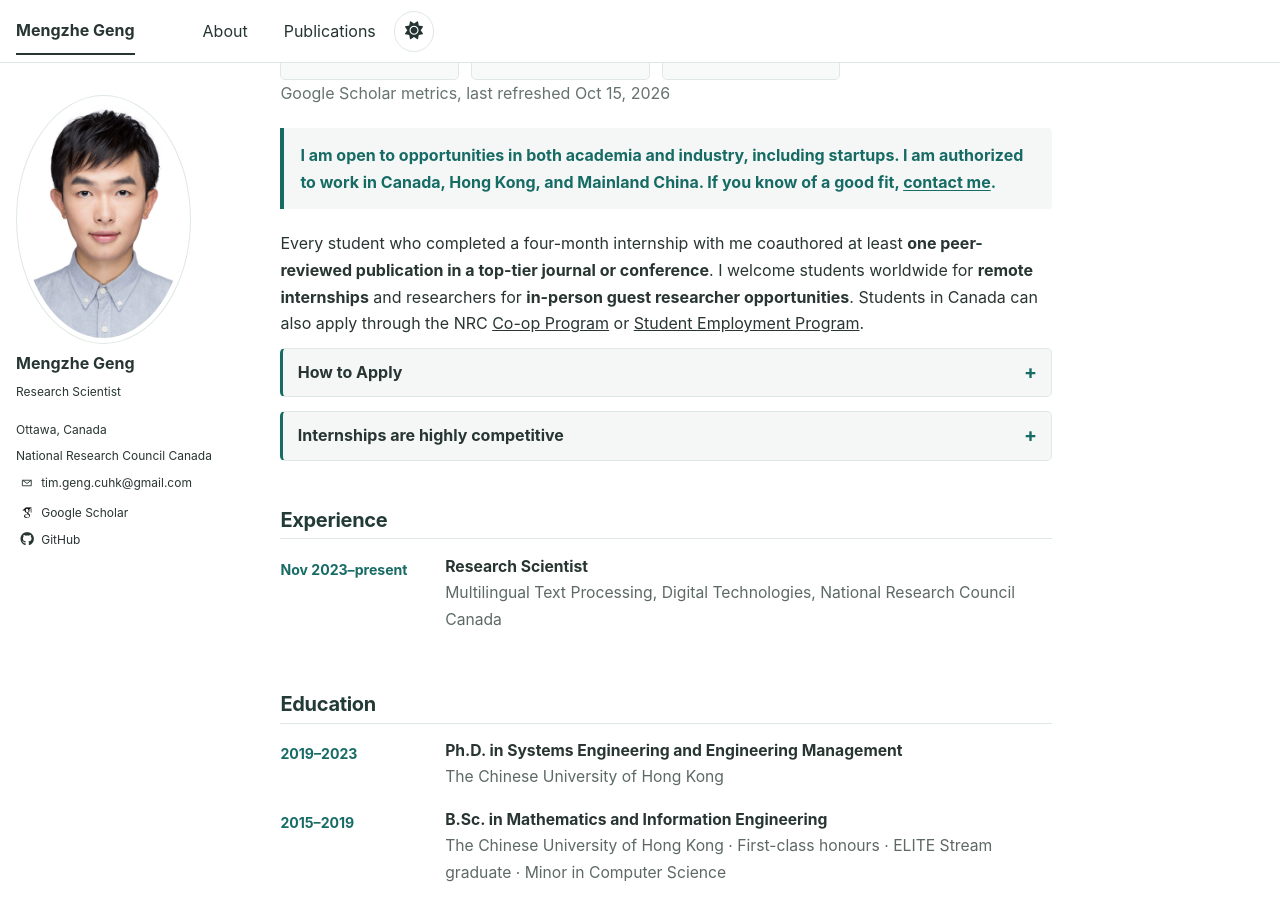
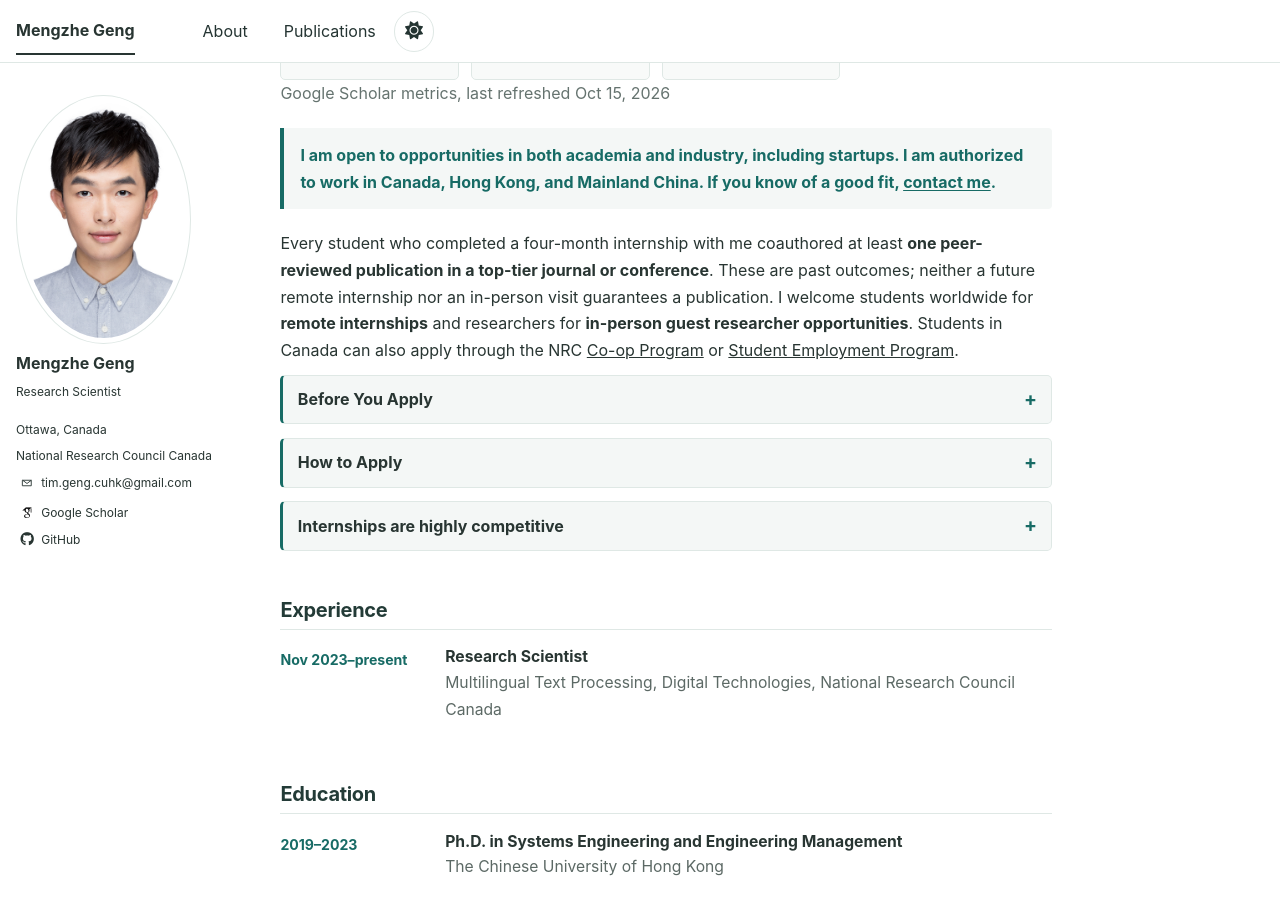
Before and after one commit to MENGZHEGENG/MENGZHEGENG.github.io, a Jekyll site: the page built from _pages/about.md, in a window 1280 px wide and 900 px high, scrolled down 453 px. Built offline with Jekyll 4.4.1, drawn with Linux system fonts in a browser that asks for light colours; some web fonts are replaced; some of the changed text lies outside the part shown.

Commit message:
Clarify application guidance and award order

```diff
--- a/_pages/about.md
+++ b/_pages/about.md
@@ -24,12 +24,17 @@
 <p class="stats-note">Google Scholar metrics, last refreshed {{ site.data.scholar_metrics.updated_at | date: "%b %-d, %Y" }}</p>
 
 <p class="availability-notice"><strong>I am open to opportunities in both academia and industry, including startups. I am authorized to work in Canada, Hong Kong, and Mainland China. If you know of a good fit, <a href="mailto:tim.geng.cuhk@gmail.com">contact me</a>.</strong></p>
-<p class="collaboration-invitation">Every student who completed a four-month internship with me coauthored at least <strong>one peer-reviewed publication in a top-tier journal or conference</strong>. I welcome students worldwide for <strong>remote internships</strong> and researchers for <strong>in-person guest researcher opportunities</strong>. Students in Canada can also apply through the NRC <a href="https://www.nrc.canada.ca/en/corporate/careers/nrc-co-op-program" target="_blank" rel="noopener noreferrer">Co-op Program</a> or <a href="https://nrc.canada.ca/en/corporate/careers/nrc-student-employment-program" target="_blank" rel="noopener noreferrer">Student Employment Program</a>.</p>
+<p class="collaboration-invitation">Every student who completed a four-month internship with me coauthored at least <strong>one peer-reviewed publication in a top-tier journal or conference</strong>. These are past outcomes; neither a future remote internship nor an in-person visit guarantees a publication. I welcome students worldwide for <strong>remote internships</strong> and researchers for <strong>in-person guest researcher opportunities</strong>. Students in Canada can also apply through the NRC <a href="https://www.nrc.canada.ca/en/corporate/careers/nrc-co-op-program" target="_blank" rel="noopener noreferrer">Co-op Program</a> or <a href="https://nrc.canada.ca/en/corporate/careers/nrc-student-employment-program" target="_blank" rel="noopener noreferrer">Student Employment Program</a>.</p>
+<details class="internship-note before-you-apply">
+  <summary>Before You Apply</summary>
+  <p><strong>Capacity and fit.</strong> Both remote internships and in-person visits have very limited capacity. I spend substantial time working closely with students and research partners, so I can take on only proposals with a strong research fit and clear mutual benefit. A remote internship is typically required before I consider an in-person visit. Research postgraduate students should notify their supervisor before contacting me. Any position, including a remote internship, requires my supervisor's written approval before I can commit.</p>
+  <p><strong>Research security and oversight.</strong> As a federal research institution, the NRC must protect the integrity of Government of Canada work. Requirements for NRC work can be more stringent than typical academic arrangements, and NRC-related activities and partnerships are subject to internal oversight and monitoring. Remote internships require a brief, risk-based research-security review under the <a href="https://nrc.canada.ca/en/corporate/values-ethics/statement-research-security" target="_blank" rel="noopener noreferrer">NRC Statement on Research Security</a>; access to non-public NRC research information depends on that review. International or inter-institutional projects may require additional security and administrative review based on the project and planned activities. Please consider the need for the proposed collaboration and its mutual benefit.</p>
+  <p><strong>Remote resources and intellectual property.</strong> Remote interns typically cannot access NRC computational resources. NRC's <a href="https://www.nrc.canada.ca/en/research-development/intellectual-property-licensing/nrcs-intellectual-property-ip-policy" target="_blank" rel="noopener noreferrer">intellectual-property policy</a> governs work connected with NRC. Depending on a person's formal status and agreement, intellectual property created as part of NRC duties or using NRC facilities, equipment, or financial support may belong to the Crown. Please raise any institutional IP requirements before a project is defined. Different ownership terms for defined parts of the work may be possible only where NRC policy permits them and NRC approves and documents them in writing before work begins.</p>
+  <p><strong>In-person visits.</strong> A visit is not NRC employment and does not itself authorize work. Immigration requirements depend on planned activities; some unpaid activities may still count as work under <a href="https://ircc.canada.ca/english/helpcentre/answer.asp?qnum=1288" target="_blank" rel="noopener noreferrer">IRCC guidance</a>. I have consulted immigration counsel to define the boundaries for these visits, but any required authorization must be confirmed before travel. In-person visitors must complete NRC's comprehensive security screening for Government of Canada <a href="https://www.canada.ca/en/government/publicservice/workforce/staffing/security-screening.html" target="_blank" rel="noopener noreferrer">Reliability Status</a>. Students studying outside Canada without Canadian residency status should contact me at least six months before a planned visit. Visits are unpaid: there is no salary, stipend, or reimbursement of expenses, including conference registration or fees for paid journal publication.</p>
+</details>
 <details class="internship-note application-procedure">
   <summary>How to Apply</summary>
-  <p><strong>Students:</strong> Email a CV and transcripts from your bachelor's degree onward. <strong>Researchers:</strong> Email a CV. Contact me at <a href="mailto:tim.geng.cuhk@gmail.com">tim.geng.cuhk@gmail.com</a>.</p>
-  <p>Remote internships involving NRC research require a brief, risk-based research-security review before access to non-public NRC research information, in line with the <a href="https://nrc.canada.ca/en/corporate/values-ethics/statement-research-security" target="_blank" rel="noopener noreferrer">NRC Statement on Research Security</a>.</p>
-  <p><strong>In-person visits:</strong> A visit is not an NRC employment arrangement: visitors receive no salary or stipend, and expenses are not reimbursed. Immigration authorization depends on the activities; some unpaid activities can still count as work under <a href="https://ircc.canada.ca/english/helpcentre/answer.asp?qnum=1288" target="_blank" rel="noopener noreferrer">IRCC guidance</a>. I have consulted legal counsel on a workable immigration route, but any required authorization must be confirmed before travel. In-person visitors must obtain Government of Canada <a href="https://www.canada.ca/en/government/publicservice/workforce/staffing/security-screening.html" target="_blank" rel="noopener noreferrer">Reliability Status</a> through the NRC security-screening process. This is a standard requirement for in-person hosting and does not reflect a personal assessment. Students studying outside Canada without Canadian residency status should contact me at least six months before a planned visit.</p>
+  <p><strong>Students:</strong> Email a CV and academic transcripts from your bachelor's degree onward. <strong>Researchers:</strong> Email a CV. Contact me at <a href="mailto:tim.geng.cuhk@gmail.com">tim.geng.cuhk@gmail.com</a>.</p>
 </details>
 <details class="internship-note">
   <summary>Internships are highly competitive</summary>
@@ -209,7 +214,7 @@
   <details class="supervision-entry">
     <summary class="supervision-heading">
       <span class="supervision-name">Yanfei Lu</span>
-      <span class="publication-meta supervision-roles"><span class="supervision-role-line"><span class="supervision-role-tag">Incoming</span><span class="supervision-role-copy"><strong>Ph.D. intern</strong><span class="supervision-role-context">NRC (UofT) · Jan 2027</span></span></span></span>
+      <span class="publication-meta supervision-roles"><span class="supervision-role-line"><span class="supervision-role-tag">Incoming</span><span class="supervision-role-copy">Ph.D. intern<span class="supervision-role-context">NRC (UofT) · Jan 2027</span></span></span></span>
     </summary>
     <div class="supervision-details">
       <p class="supervision-detail"><span class="supervision-label">Publication</span><span class="supervision-detail-copy"><a href="https://aclanthology.org/2026.lrec-1.709/" target="_blank" rel="noopener noreferrer">GlossMATE: Multi-Agent Translator Explanations for Glosses</a>, <em>Language Resources and Evaluation Conference (LREC 2026)</em></span></p>
@@ -220,6 +225,37 @@
 <h2 id="awards">Selected Awards and Honours</h2>
 <p class="award-section-meta">2015–2026 · 20 awards</p>
 <div class="award-groups">
+  <details id="award-group-work" class="award-card award-group">
+    <summary class="award-card__summary">
+      <span class="award-card__summary-main">
+        <span class="award-card__title" role="heading" aria-level="3">Work</span>
+        <span class="award-card__meta">2023–2026 · 3 awards</span>
+      </span>
+    </summary>
+    <div class="award-group__content">
+        <ul class="award-list">
+          <li class="award-item">2026 — <strong><a href="https://www.canada.ca/en/government/system/digital-government/gcdigital-community/networking-events/digital-government-community-awards/awards.html" target="_blank" rel="noopener noreferrer">Award for Excellence in Inclusion, Diversity, Equity and Accessibility</a></strong>, Digital Government Community Awards, Government of Canada <span class="award-qualifier"><strong>One team recipient per year</strong></span></li>
+          <li class="award-item">2026 — <strong>Honourable Mention, Outstanding Achievement Award</strong>, NRC Inclusive Innovation Award, National Research Council Canada <span class="award-qualifier"><strong>One team recipient per year</strong></span></li>
+          <li class="award-item">2025 — <strong>IEEE Signal Processing Society Top 25 Downloaded Article (2024–2025),</strong> <a class="award-article-title" href="https://ieeexplore.ieee.org/document/10584335/" target="_blank" rel="noopener noreferrer">“Self-Supervised ASR Models and Features for Dysarthric and Elderly Speech Recognition”</a>, <em>IEEE/ACM Transactions on Audio, Speech, and Language Processing</em>, IEEE Xplore</li>
+        </ul>
+    </div>
+  </details>
+  <details id="award-group-postgraduate" class="award-card award-group">
+    <summary class="award-card__summary">
+      <span class="award-card__summary-main">
+        <span class="award-card__title" role="heading" aria-level="3">Postgraduate</span>
+        <span class="award-card__meta">2019–2023 · 4 awards</span>
+      </span>
+    </summary>
+    <div class="award-group__content">
+        <ul class="award-list">
+          <li class="award-item">2023 — <strong>Valedictorian</strong>, <a href="https://www.cpr.cuhk.edu.hk/en/press/cuhk-holds-92nd-congregation-for-the-conferment-of-degrees/" target="_blank" rel="noopener noreferrer">CUHK Postgraduate Class of 2023</a></li>
+          <li class="award-item">2023 — <strong><a href="https://2023.ieeeicassp.org/outstanding-reviewer-recognitions/" target="_blank" rel="noopener noreferrer">IEEE ICASSP Outstanding Reviewer</a></strong></li>
+          <li class="award-item">2023 — <a href="https://interspeech2023.org/travel-grants/" target="_blank" rel="noopener noreferrer">ISCA INTERSPEECH Travel Grant</a></li>
+          <li class="award-item">2019–2023 — <a href="https://www.gs.cuhk.edu.hk/admissions/scholarships-fees/studentships" target="_blank" rel="noopener noreferrer">CUHK Postgraduate Studentship</a></li>
+        </ul>
+    </div>
+  </details>
   <details id="award-group-undergraduate" class="award-card award-group">
     <summary class="award-card__summary">
       <span class="award-card__summary-main">
@@ -245,37 +281,6 @@
         </ul>
     </div>
   </details>
-  <details id="award-group-postgraduate" class="award-card award-group">
-    <summary class="award-card__summary">
-      <span class="award-card__summary-main">
-        <span class="award-card__title" role="heading" aria-level="3">Postgraduate</span>
-        <span class="award-card__meta">2019–2023 · 4 awards</span>
-      </span>
-    </summary>
-    <div class="award-group__content">
-        <ul class="award-list">
-          <li class="award-item">2023 — <strong>Valedictorian</strong>, <a href="https://www.cpr.cuhk.edu.hk/en/press/cuhk-holds-92nd-congregation-for-the-conferment-of-degrees/" target="_blank" rel="noopener noreferrer">CUHK Postgraduate Class of 2023</a></li>
-          <li class="award-item">2023 — <strong><a href="https://2023.ieeeicassp.org/outstanding-reviewer-recognitions/" target="_blank" rel="noopener noreferrer">IEEE ICASSP Outstanding Reviewer</a></strong></li>
-          <li class="award-item">2023 — <a href="https://interspeech2023.org/travel-grants/" target="_blank" rel="noopener noreferrer">ISCA INTERSPEECH Travel Grant</a></li>
-          <li class="award-item">2019–2023 — <a href="https://www.gs.cuhk.edu.hk/admissions/scholarships-fees/studentships" target="_blank" rel="noopener noreferrer">CUHK Postgraduate Studentship</a></li>
-        </ul>
-    </div>
-  </details>
-  <details id="award-group-work" class="award-card award-group">
-    <summary class="award-card__summary">
-      <span class="award-card__summary-main">
-        <span class="award-card__title" role="heading" aria-level="3">Work</span>
-        <span class="award-card__meta">2023–2026 · 3 awards</span>
-      </span>
-    </summary>
-    <div class="award-group__content">
-        <ul class="award-list">
-          <li class="award-item">2026 — <strong><a href="https://www.canada.ca/en/government/system/digital-government/gcdigital-community/networking-events/digital-government-community-awards/awards.html" target="_blank" rel="noopener noreferrer">Award for Excellence in Inclusion, Diversity, Equity and Accessibility</a></strong>, Digital Government Community Awards, Government of Canada <span class="award-qualifier"><strong>One team recipient per year</strong></span></li>
-          <li class="award-item">2026 — <strong>Honourable Mention, Outstanding Achievement Award</strong>, NRC Inclusive Innovation Award, National Research Council Canada <span class="award-qualifier"><strong>One team recipient per year</strong></span></li>
-          <li class="award-item">2025 — <strong>IEEE Signal Processing Society Top 25 Downloaded Article (2024–2025),</strong> <a class="award-article-title" href="https://ieeexplore.ieee.org/document/10584335/" target="_blank" rel="noopener noreferrer">“Self-Supervised ASR Models and Features for Dysarthric and Elderly Speech Recognition”</a>, <em>IEEE/ACM Transactions on Audio, Speech, and Language Processing</em>, IEEE Xplore</li>
-        </ul>
-    </div>
-  </details>
 </div>
 <h2>Profiles</h2>
 <p>For the complete publication record, visit <a href="{{ site.author.googlescholar }}">Google Scholar</a> or browse the <a href="{{ '/publications/' | relative_url }}">Publications page</a>.</p>
```
